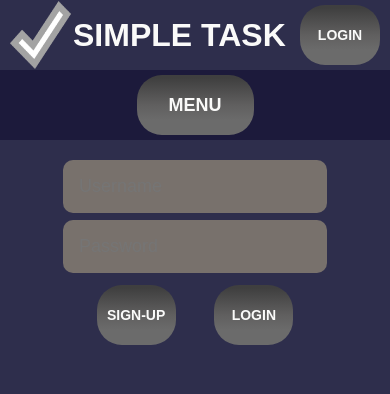
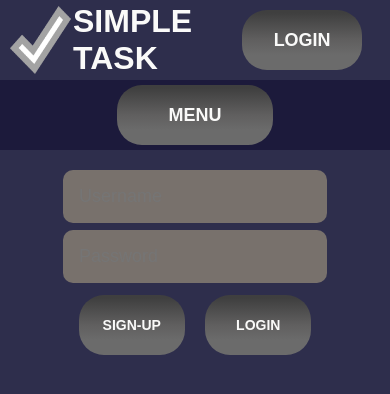
Before and after one commit to ClaireCyberBear/SimpleTasks, a React (Create React App) app: page / in a window 390 px wide. Shown: the top 394 px of the page. Built offline with nearby package versions, Linux system fonts and the light colour scheme.

Commit message:
Style touch-ups

```diff
--- a/src/client/components/Header.js
+++ b/src/client/components/Header.js
@@ -7,8 +7,11 @@ export function Header({ setCurrentPage }) {
         <img src="logo.png" height="68" width="68" alt="SimpleTask Logo" />
         <h1 className="title">SIMPLE TASK</h1>
       </div>
-      <div>
-        <button className="btn" onClick={() => setCurrentPage("Home")}>
+      <div className="login">
+        <button
+          className="btn btn-large"
+          onClick={() => setCurrentPage("Home")}
+        >
           Login{" "}
         </button>
       </div>
--- a/src/client/components/Menu.js
+++ b/src/client/components/Menu.js
@@ -55,7 +55,11 @@ export function Menu({ showMenu, setShowMenu, setCurrentPage }) {
           </button>
         </li>
 
-        <li></li>
+        <li>
+          <button className="btn" onClick={() => handleClick("SignUp")}>
+            sign-up
+          </button>
+        </li>
       </ul>
     );
   }
--- a/src/client/style.css
+++ b/src/client/style.css
@@ -206,9 +206,10 @@ input {
   font-weight: 900;
   line-height: 1;
   padding: 12px;
+  text-align: center;
   text-transform: uppercase;
   margin-top: 15px;
-  width: 50%;
+  width: 60%;
   font-size: 16px;
   background: linear-gradient(
     to bottom,
@@ -226,21 +227,22 @@ input {
   transform: translateY(5px) translateX(-2px) scale(95%);
 }
 .login {
-  margin-right: 20px;
+  display: flex;
+  justify-content: center;
+  min-width: 200px;
+  padding: 0, 10;
   margin-bottom: 5px;
   margin-top: 5px;
-  max-width: 300px;
-  display: flex;
-  align-items: center;
-  justify-content: space-between;
+  margin-left: 10px;
+  margin-right: 10px;
 }
 
 .btn-large {
   margin-top: 10px;
   padding: 14px;
-  margin-right: 10px;
-  font-size: 22px;
-  width: 70%;
+  font-size: 20px;
+  min-width: 120px;
+  width: 75%;
   margin-left: auto;
   margin-right: auto;
 }
@@ -320,8 +322,13 @@ li {
     font-weight: bold;
   }
   .btn-large {
-    width: 30%;
+    width: 40%;
     font-size: 18px;
+  }
+
+  .form-btn {
+    min-width: 40%;
+    margin: 5px;
   }
   .newtask {
     display: flex;
```
